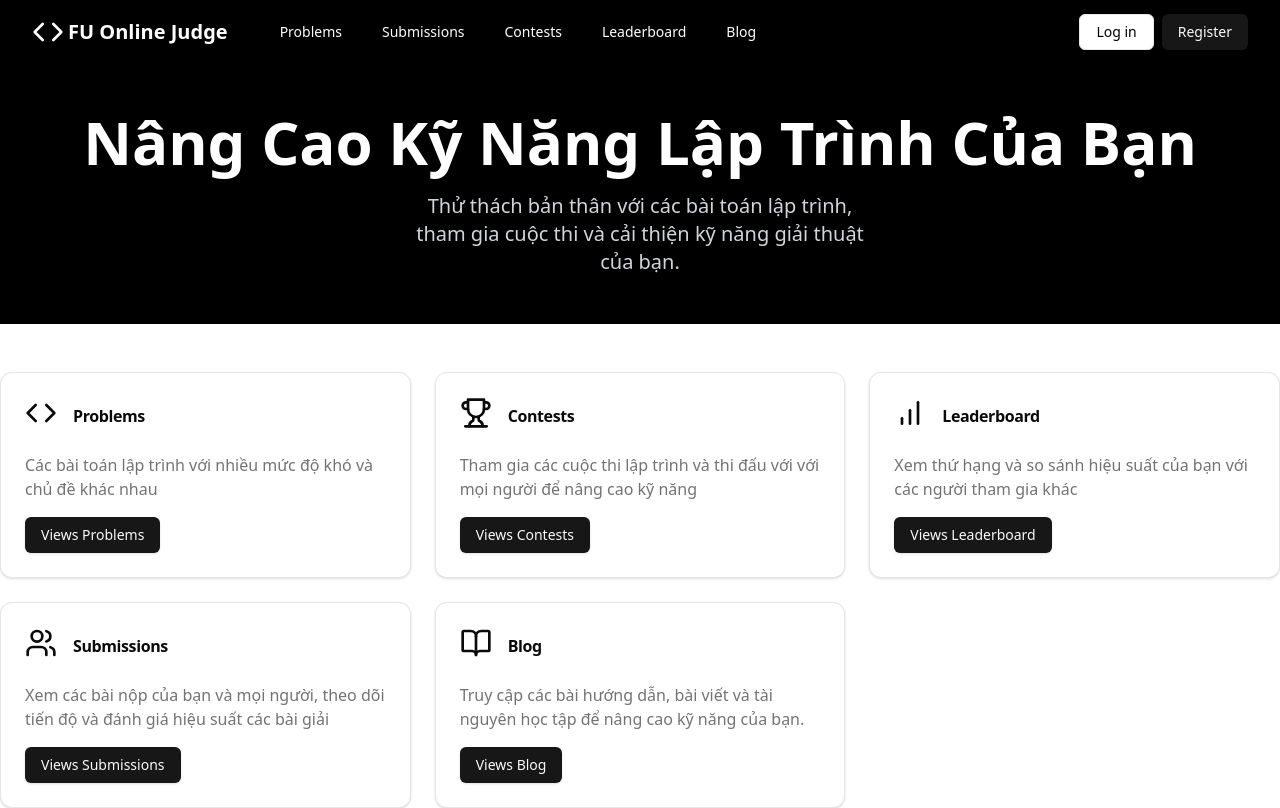
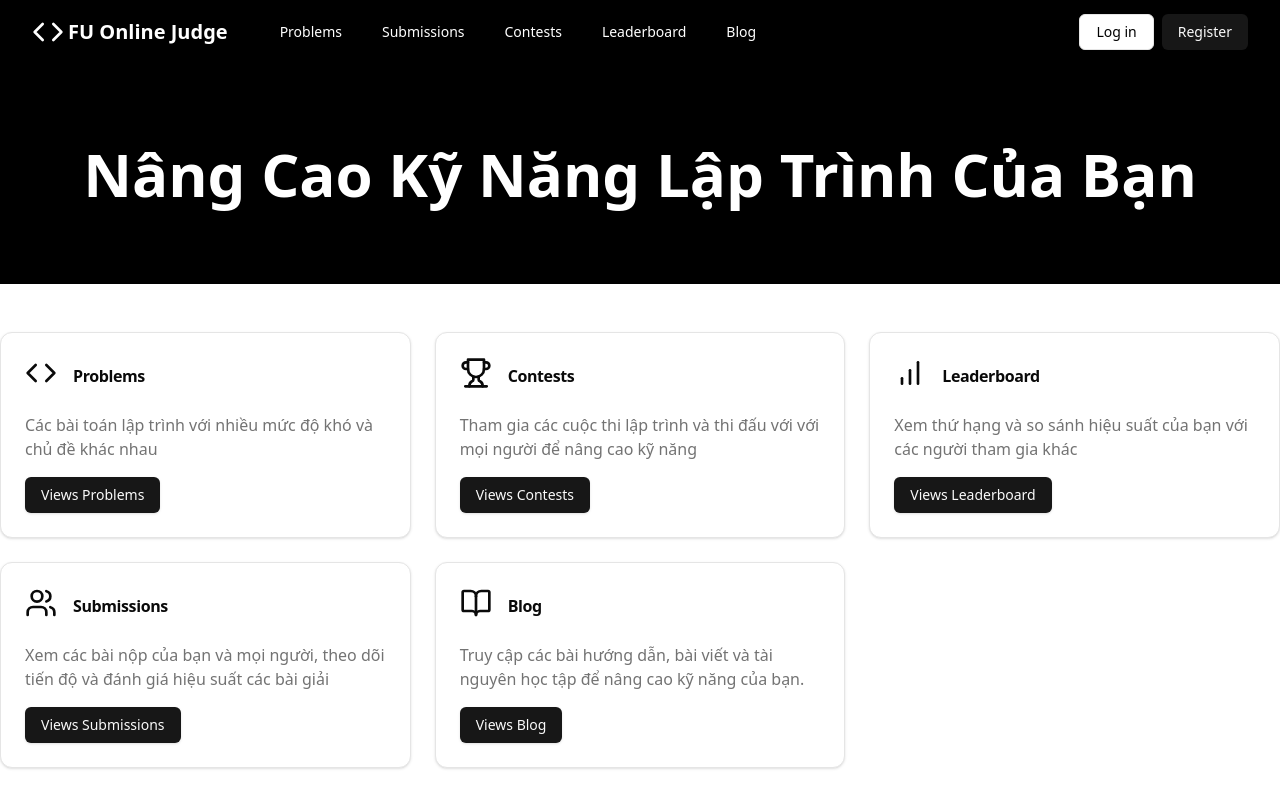
Before and after one commit to TheSevenPlusPlus/FU-OJ, a React (Vite) app in the folder fu.oj.client/: page / in a window 1280 px wide. Shown: the top 808 px of the page. Built offline with nearby package versions, Linux system fonts and the light colour scheme.

Commit message:
add home page

```diff
--- a/fu.oj.client/src/components/HomePage/HomePage.tsx
+++ b/fu.oj.client/src/components/HomePage/HomePage.tsx
@@ -47,14 +47,14 @@ const HomePage: React.FC = () => {
 
             {/* Phần Giới Thiệu */}
             <section className="bg-black text-white">
-                <div className="max-w-7xl mx-auto py-12 px-4 sm:px-6 lg:px-8 text-center">
+                <div className="max-w-7xl mx-auto py-20 px-4 sm:px-6 lg:px-8 text-center">
                     <h1 className="text-4xl font-extrabold sm:text-5xl md:text-6xl">
                         Nâng Cao Kỹ Năng Lập Trình Của Bạn
                     </h1>
-                    <p className="mt-3 max-w-md mx-auto text-base sm:text-lg md:mt-5 md:text-xl text-gray-300">
+{/*                    <p className="mt-3 max-w-md mx-auto text-base sm:text-lg md:mt-5 md:text-xl text-gray-300">
                         Thử thách bản thân với các bài toán lập trình, tham gia cuộc thi
                         và cải thiện kỹ năng giải thuật của bạn.
-                    </p>
+                    </p>*/}
                 </div>
             </section>
 
```
